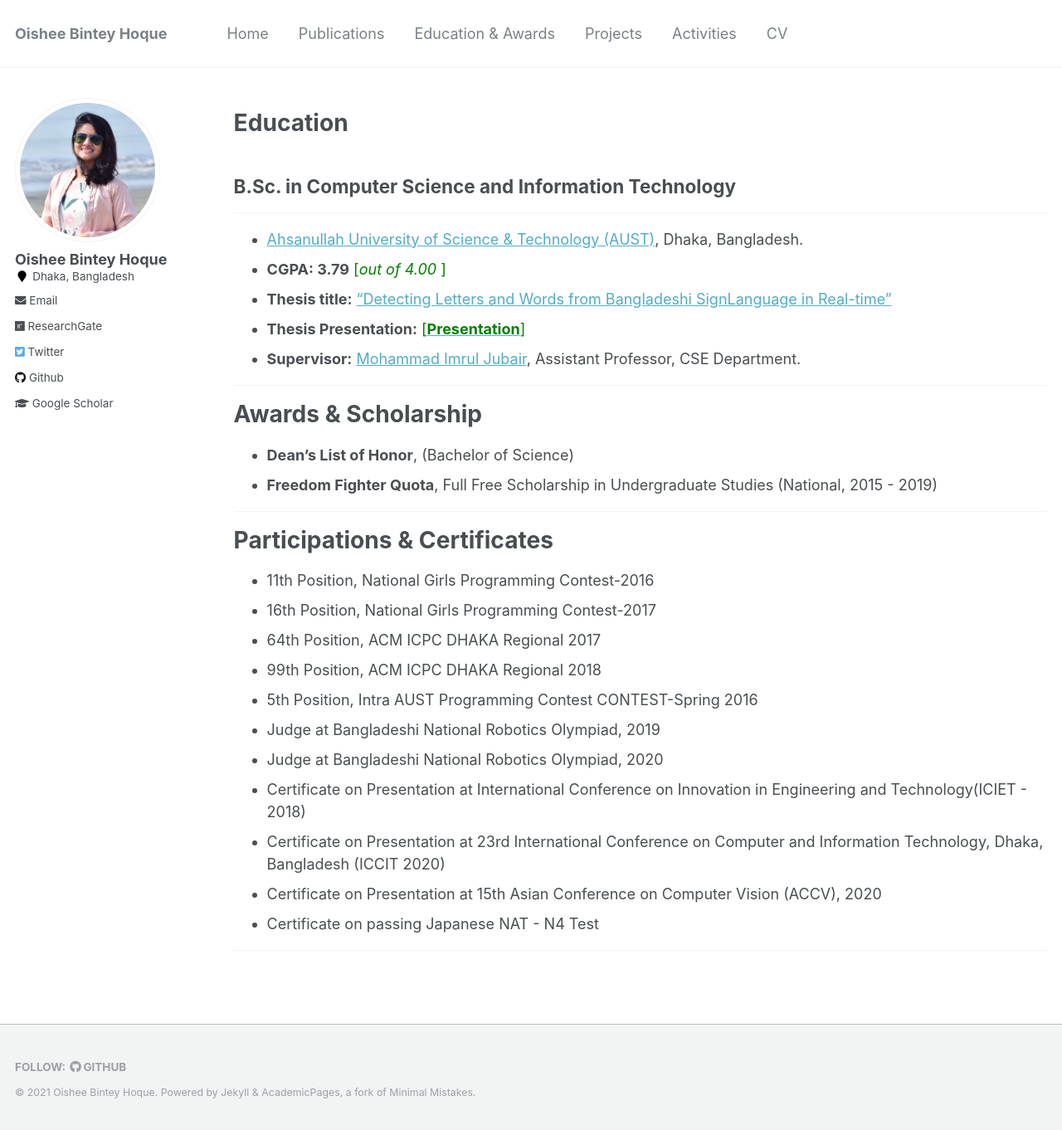
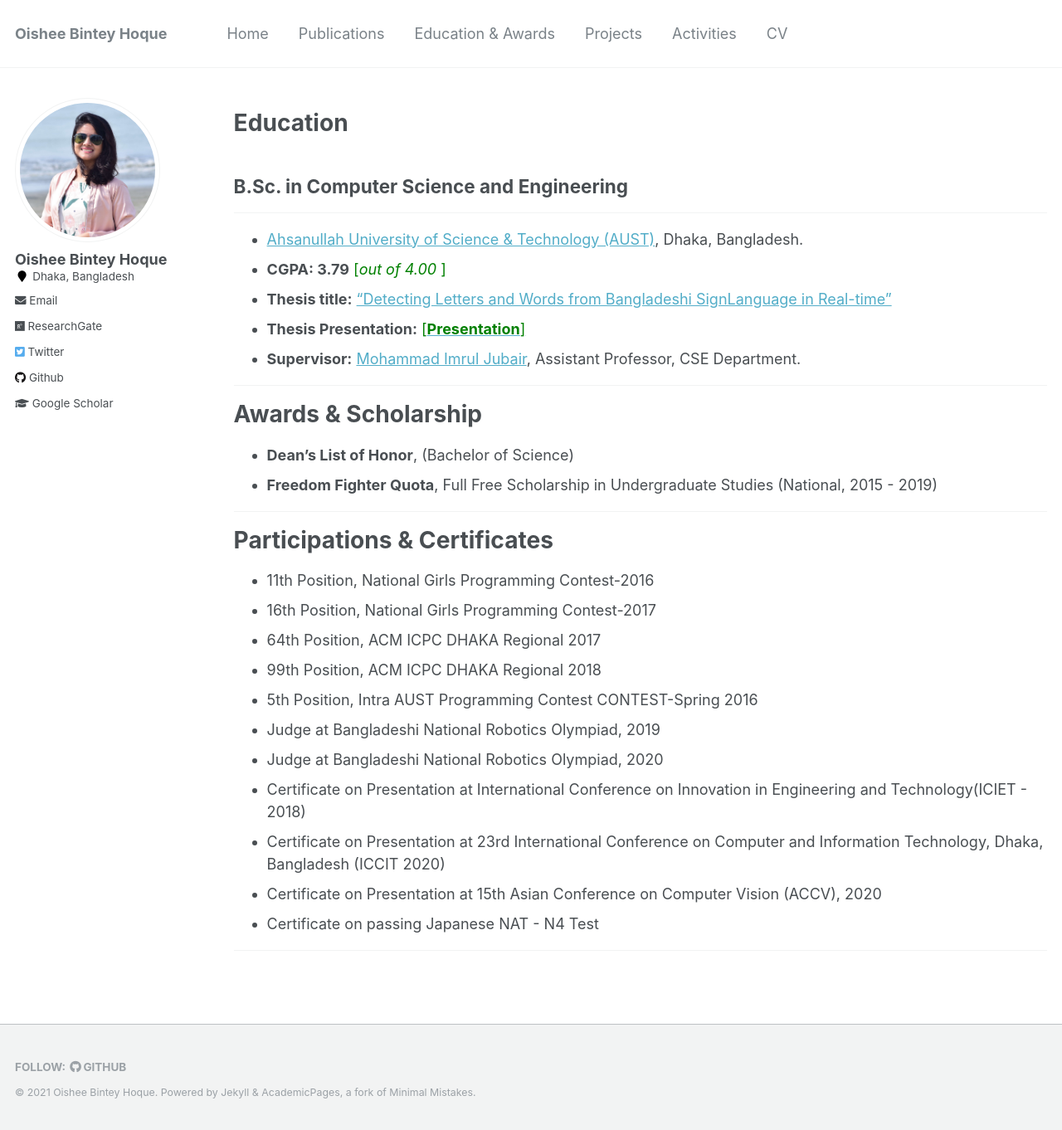
Before and after one commit to oishee-hoque/oishee-hoque.github.io, a Jekyll site: the page built from _pages/education-awards.md, in a window 1280 px wide and 1362 px high. Shown: the whole window at 83% size. Built offline with Jekyll 4.4.1, drawn with Linux system fonts in a browser that asks for light colours.

Commit message:
Update education-awards.md

```diff
--- a/_pages/education-awards.md
+++ b/_pages/education-awards.md
@@ -9,7 +9,7 @@ redirect_from:
 
 # Education
 
-## B.Sc. in Computer Science and Information Technology
+## B.Sc. in Computer Science and Engineering
 
 ---
 
```
